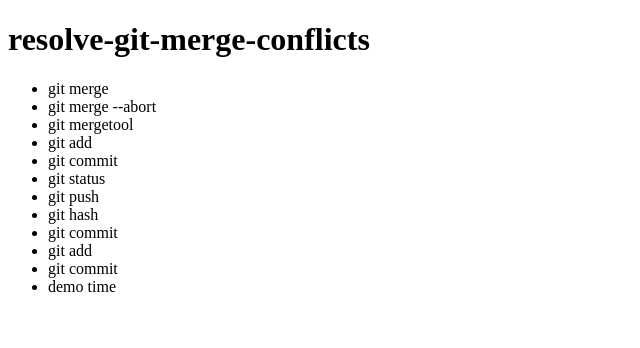
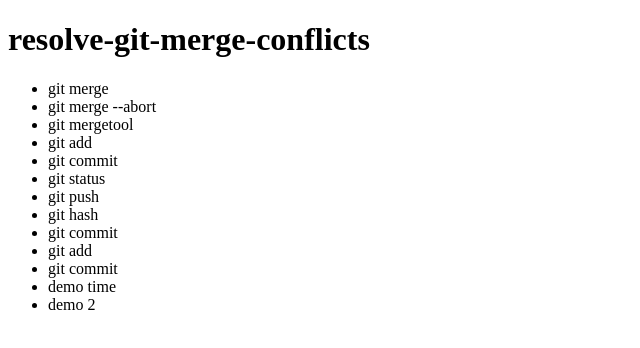
Before and after one commit to 0tieno/resolve-git-merge-conflicts, a plain HTML site: page index.html in a window 1280 px wide. Shown: the full height of the page, 0-640 px from the left. Drawn offline with Linux system fonts and the light colour scheme.

Commit message:
chore: Add "demo 2" to the list of git commands

```diff
--- a/index.html
+++ b/index.html
@@ -20,6 +20,7 @@
         <li>git add</li>
         <li>git commit</li>
         <li>demo time</li>
+        <li>demo 2</li>
     </ul>
 </body>
 </html>
```
